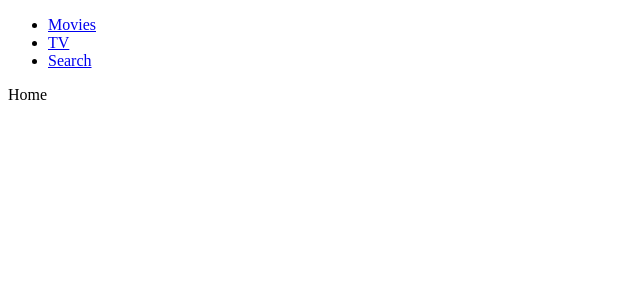
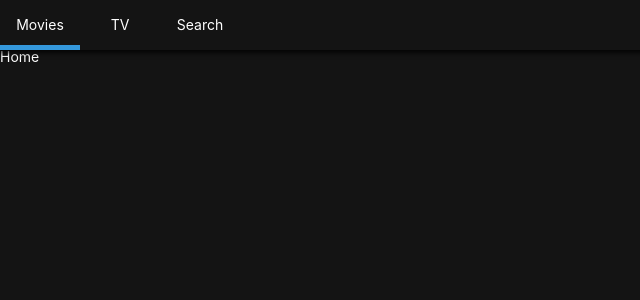
Before and after one commit to yun-mh/wanflix, a React (Create React App) app: page / in a window 1280 px wide. Shown: the top 300 px of the page, without its empty margins (0-640 px from the left). Built offline with nearby package versions, Linux system fonts and the light colour scheme.

Commit message:
Set styled components

```diff
--- a/package.json
+++ b/package.json
@@ -10,7 +10,9 @@
     "react": "^16.12.0",
     "react-dom": "^16.12.0",
     "react-router-dom": "^5.1.2",
-    "react-scripts": "3.4.0"
+    "react-scripts": "3.4.0",
+    "styled-components": "^5.0.1",
+    "styled-reset": "^4.1.0"
   },
   "scripts": {
     "start": "react-scripts start",
--- a/src/Components/App.js
+++ b/src/Components/App.js
@@ -1,13 +1,13 @@
 import React, { Component } from 'react';
 import Router from "Components/Router";
-import Header from "Components/Header";
+import GlobalStyles from "Components/GlobalStyles";
 
 class App extends Component {
   render() {
     return (
       <>
-        <Header />
         <Router />
+        <GlobalStyles />
       </>
     );
   }
--- /dev/null
+++ b/src/Components/GlobalStyles.js
@@ -0,0 +1,22 @@
+import { createGlobalStyle } from "styled-components";
+import reset from "styled-reset";
+
+const globalStyles = createGlobalStyle`
+    ${reset};
+    a {
+        text-decoration: none;
+        color: inherit;
+    }
+    * {
+        box-sizing: border-box;
+    }
+    body {
+        font-family:-apple-system, BlinkMacSystemFont, 'Segoe UI', Roboto, Oxygen, Ubuntu, Cantarell, 'Open Sans', 'Helvetica Neue', sans-serif;
+        font-size: 14px;
+        background-color: rgba(20, 20, 20, 1);
+        color: white;
+        padding-top: 50px;
+    }
+`;
+
+export default globalStyles;
--- a/src/Components/Header.js
+++ b/src/Components/Header.js
@@ -1,17 +1,52 @@
 import React from "react";
+import { Link, withRouter } from "react-router-dom";
+import styled from "styled-components";
 
-export default () => (
-    <header>
-        <ul>
-            <li>
-                <a href="/">Movies</a>
-            </li>
-            <li>
-                <a href="/tv">TV</a>
-            </li>
-            <li>
-                <a href="/search">Search</a>
-            </li>
-        </ul>
-    </header>
-);
+const Header = styled.header`
+    color: white;
+    position: fixed;
+    top: 0;
+    left: 0;
+    width: 100%;
+    height: 50px;
+    display: flex;
+    align-items: center;
+    background-color: rgba(20, 20, 20, 0.8);
+    z-index: 10;
+    box-shadow: 0px 1px 5px 2px rgba(0, 0, 0, 0.8);
+`;
+
+const List = styled.ul`
+    display: flex;
+`;
+
+const Item = styled.li`
+    width: 80px;
+    height: 50px;
+    text-align: center;
+    border-bottom: 5px solid ${props => props.current ? "#3498db" : "transparent"};
+    transition: border-bottom .5s ease-in-out;
+`;
+
+const SLink = styled(Link)`
+    height: 50px;
+    display: flex;
+    align-items: center;
+    justify-content: center;
+`;
+
+export default withRouter(({ location: { pathname } }) => (
+    <Header>
+        <List>
+            <Item current={pathname === "/"}>
+                <SLink to="/">Movies</SLink>
+            </Item>
+            <Item current={pathname === "/tv"}>
+                <SLink to="/tv">TV</SLink>
+            </Item>
+            <Item current={pathname === "/search"}>
+                <SLink to="/search">Search</SLink>
+            </Item>
+        </List>
+    </Header>
+));
--- a/src/Components/Router.js
+++ b/src/Components/Router.js
@@ -2,10 +2,13 @@ import React from "react";
 import { BrowserRouter as Router, Route, Redirect, Switch } from "react-router-dom";
 import Home from "Routes/Home";
 import TV from "Routes/TV";
+import Header from "Components/Header";
 import Search from "Routes/Search";
 
 export default () => (
     <Router>
+        <>
+            <Header />
             <Switch>
                 <Route path="/" exact component={Home} />
                 <Route path="/tv" component={TV} />
@@ -13,5 +16,6 @@ export default () => (
                 <Route path="/search" component={Search} />
                 <Redirect from="*" to="/" />
             </Switch>
+        </>
     </Router>
 );
```
Also changed, not shown: 1 other file (tests, documents, lock files or other folders). Lines whose indentation alone changed are shown as unchanged.
